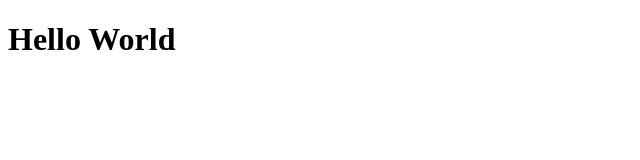
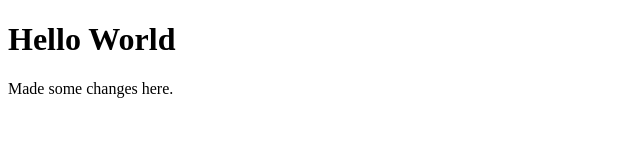
Before and after one commit to zapazombie/glowing-giggle, a plain HTML site: page index.html in a window 1280 px wide. Shown: the whole page, without its empty margins (0-640 px from the left). Drawn offline with Linux system fonts and the light colour scheme.

Commit message:
Added p tag

```diff
--- a/index.html
+++ b/index.html
@@ -7,5 +7,6 @@
 
 <body>
 	<h1>Hello World</h1>
+	<p>Made some changes here.</p>
 </body>
 </html>
```
